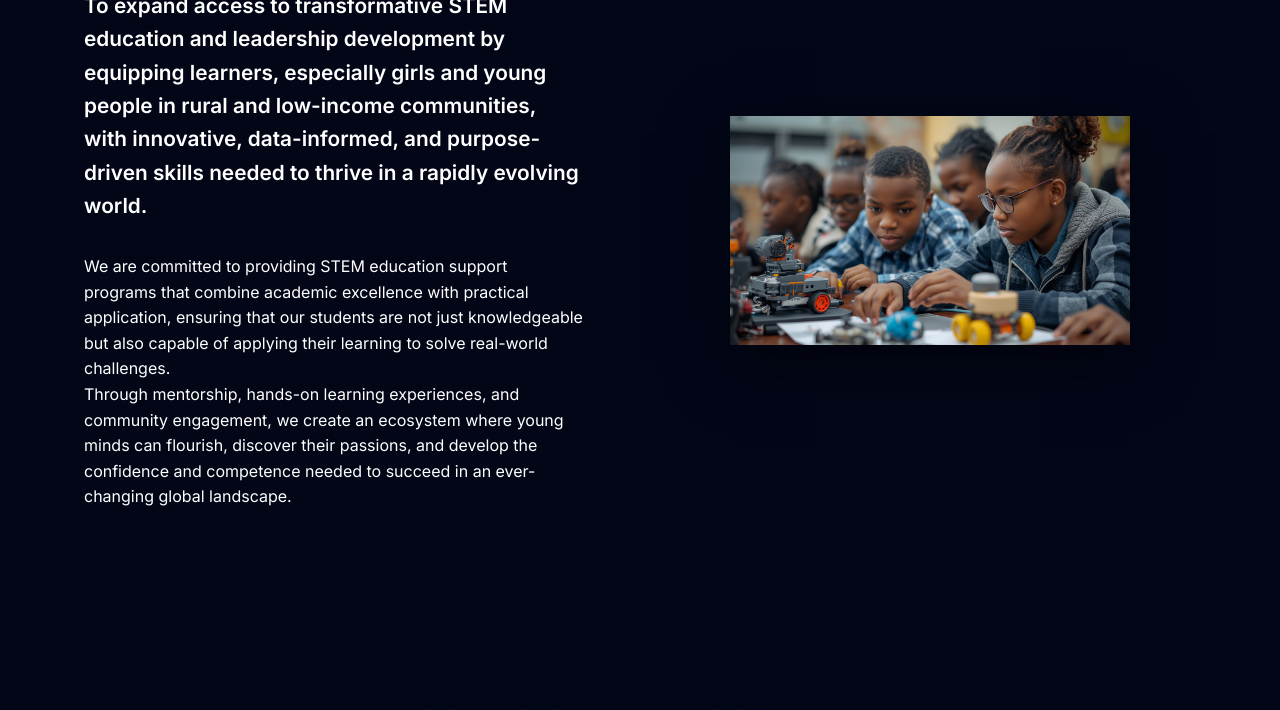
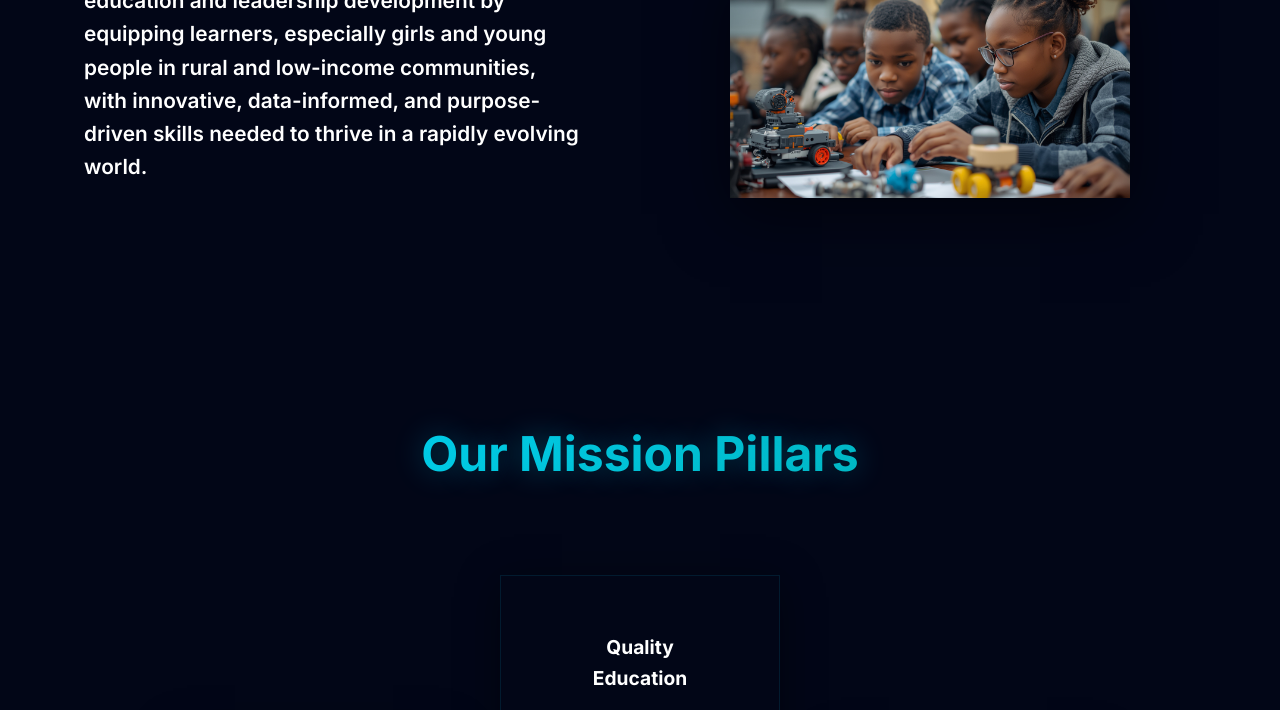
Before and after one commit to Bra-yo/STEM_profile, a website: page public/mission.html in a window 1280 px wide. Shown: the part 442-1152 px from the top of the page. Drawn offline with Linux system fonts and the light colour scheme.

Commit message:
4th edit

```diff
--- a/public/mission.html
+++ b/public/mission.html
@@ -78,20 +78,11 @@
         <div class="container">
             <div class="mission-content">
                 <div class="mission-text">
-                    <h2>Our Mission</h2>
+
                     <p class="mission-main">
                         To expand access to transformative STEM education and leadership development by equipping learners, especially girls and young people in rural and low-income communities, with innovative, data-informed, and purpose-driven skills needed to thrive in a rapidly evolving world.
                     </p>
-                    <p>
-                        We are committed to providing STEM education support programs that combine academic excellence
-                        with practical application, ensuring that our students are not just knowledgeable but also capable
-                        of applying their learning to solve real-world challenges.
-                    </p>
-                    <p>
-                        Through mentorship, hands-on learning experiences, and community engagement, we create an
-                        ecosystem where young minds can flourish, discover their passions, and develop the confidence
-                        and competence needed to succeed in an ever-changing global landscape.
-                    </p>
+
                 </div>
                 <div class="mission-image">
                     <img src="images/our-mission.jpg" alt="Our Mission">
```
Also changed, not shown: public/vision.html (+5 -4 lines).
